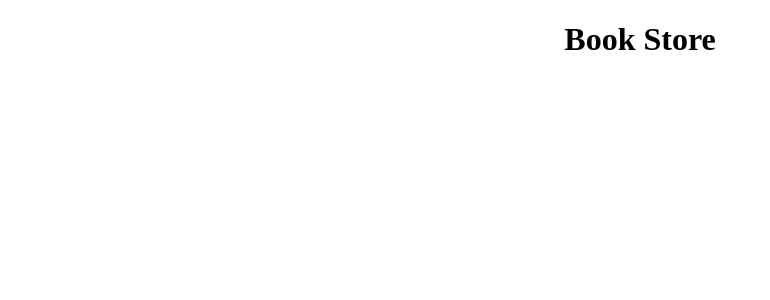
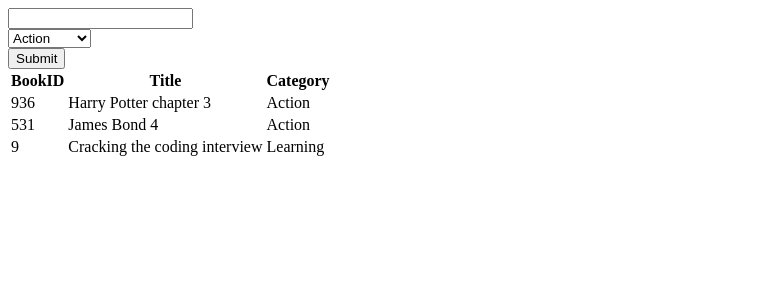
Before and after one commit to elmejdki/BookStore, a React (Create React App) app: page / in a window 1280 px wide. Shown: the top 300 px of the page, without its empty margins (0-770 px from the left). Built offline with nearby package versions, Linux system fonts and the light colour scheme.

Commit message:
Setup the project structer connecting React with redux

```diff
--- a/src/App.css
+++ /dev/null
@@ -1,3 +0,0 @@
-.App {
-  text-align: center;
-}
--- a/src/App.js
+++ /dev/null
@@ -1,11 +0,0 @@
-import './App.css';
-
-function App() {
-  return (
-    <div className="App">
-      <h1>Book Store</h1>
-    </div>
-  );
-}
-
-export default App;
--- /dev/null
+++ b/src/action-types/index.js
@@ -0,0 +1,2 @@
+export const REMOVE_BOOK = 'REMOVE_BOOK';
+export const CREATE_BOOK = 'CREATE_BOOK';
--- /dev/null
+++ b/src/actions/index.js
@@ -0,0 +1,11 @@
+import { CREATE_BOOK, REMOVE_BOOK } from '../action-types';
+
+export const createBook = book => ({
+  type: CREATE_BOOK,
+  book,
+});
+
+export const removeBook = book => ({
+  type: REMOVE_BOOK,
+  book,
+});
--- /dev/null
+++ b/src/components/App.js
@@ -0,0 +1,12 @@
+import React from 'react';
+import BooksForm from '../container/BooksForm';
+import BooksList from '../container/BooksList';
+
+const App = () => (
+  <div>
+    <BooksForm />
+    <BooksList />
+  </div>
+);
+
+export default App;
--- /dev/null
+++ b/src/components/Book.js
@@ -0,0 +1,18 @@
+import React from 'react';
+import PropTypes from 'prop-types';
+
+const Book = ({ bookID, title, category }) => (
+  <tr>
+    <td>{bookID}</td>
+    <td>{title}</td>
+    <td>{category}</td>
+  </tr>
+);
+
+Book.propTypes = {
+  bookID: PropTypes.string.isRequired,
+  title: PropTypes.string.isRequired,
+  category: PropTypes.string.isRequired,
+};
+
+export default Book;
--- /dev/null
+++ b/src/container/BooksForm.js
@@ -0,0 +1,33 @@
+import React from 'react';
+
+const bookCategories = [
+  'Action',
+  'Biography',
+  'History',
+  'Horror',
+  'Kids',
+  'Learning',
+  'Sci-Fi',
+];
+
+const BooksForm = () => (
+  <form>
+    <div className="input-group">
+      <input type="text" />
+    </div>
+    <div className="input-group">
+      <select name="book-categories" id="categories">
+        {
+          bookCategories.map(category => (
+            <option key={`key-${category}`} value={category}>
+              {category}
+            </option>
+          ))
+        }
+      </select>
+    </div>
+    <button type="button">Submit</button>
+  </form>
+);
+
+export default BooksForm;
--- /dev/null
+++ b/src/container/BooksList.js
@@ -0,0 +1,38 @@
+import React from 'react';
+import { connect } from 'react-redux';
+import PropTypes from 'prop-types';
+import Book from '../components/Book';
+
+const BooksList = ({ books }) => (
+  <table>
+    <tr>
+      <th>BookID</th>
+      <th>Title</th>
+      <th>Category</th>
+    </tr>
+    {
+      books.map(book => (
+        <Book
+          key={book.bookID}
+          bookID={book.bookID}
+          title={book.title}
+          category={book.category}
+        />
+      ))
+    }
+  </table>
+);
+
+BooksList.propTypes = {
+  books: PropTypes.arrayOf(PropTypes.object),
+};
+
+BooksList.defaultProps = {
+  books: [],
+};
+
+const mapStateToProps = ({ books }) => ({
+  books,
+});
+
+export default connect(mapStateToProps)(BooksList);
--- a/src/index.js
+++ b/src/index.js
@@ -1,16 +1,42 @@
 import React from 'react';
 import ReactDOM from 'react-dom';
-import App from './App';
+import { Provider } from 'react-redux';
+import App from './components/App';
 import reportWebVitals from './reportWebVitals';
+import store from './reducers/index';
+import { createBook } from './actions/index';
+
+const intialState = [
+  {
+    bookID: Math.floor(Math.random() * 1000),
+    title: 'Harry Potter chapter 3',
+    category: 'Action',
+  },
+  {
+    bookID: Math.floor(Math.random() * 1000),
+    title: 'James Bond 4',
+    category: 'Action',
+  },
+  {
+    bookID: Math.floor(Math.random() * 1000),
+    title: 'Cracking the coding interview',
+    category: 'Learning',
+  },
+];
+
+intialState.map(book => store.dispatch(createBook(book)));
+
+const jsx = (
+  <Provider store={store}>
+    <React.StrictMode>
+      <App />
+    </React.StrictMode>
+  </Provider>
+);
 
 ReactDOM.render(
-  <React.StrictMode>
-    <App />
-  </React.StrictMode>,
+  jsx,
   document.getElementById('root'),
 );
 
-// If you want to start measuring performance in your app, pass a function
-// to log results (for example: reportWebVitals(console.log))
-// or send to an analytics endpoint. Learn more: https://bit.ly/CRA-vitals
 reportWebVitals();
--- /dev/null
+++ b/src/reducers/books.js
@@ -0,0 +1,17 @@
+import { CREATE_BOOK, REMOVE_BOOK } from '../action-types';
+
+const booksReducer = (state = [], action) => {
+  switch (action.type) {
+    case CREATE_BOOK:
+      return [
+        ...state,
+        action.book,
+      ];
+    case REMOVE_BOOK:
+      return state.filter(book => book.id !== action.book.id);
+    default:
+      return state;
+  }
+};
+
+export default booksReducer;
--- /dev/null
+++ b/src/reducers/index.js
@@ -0,0 +1,10 @@
+import { combineReducers, createStore } from 'redux';
+import booksReducer from './books';
+
+const store = createStore(
+  combineReducers({ books: booksReducer }),
+  // eslint-disable-next-line no-underscore-dangle
+  window.__REDUX_DEVTOOLS_EXTENSION__ && window.__REDUX_DEVTOOLS_EXTENSION__(),
+);
+
+export default store;
```
Also changed, not shown: 1 other file (tests, documents, lock files or other folders).
